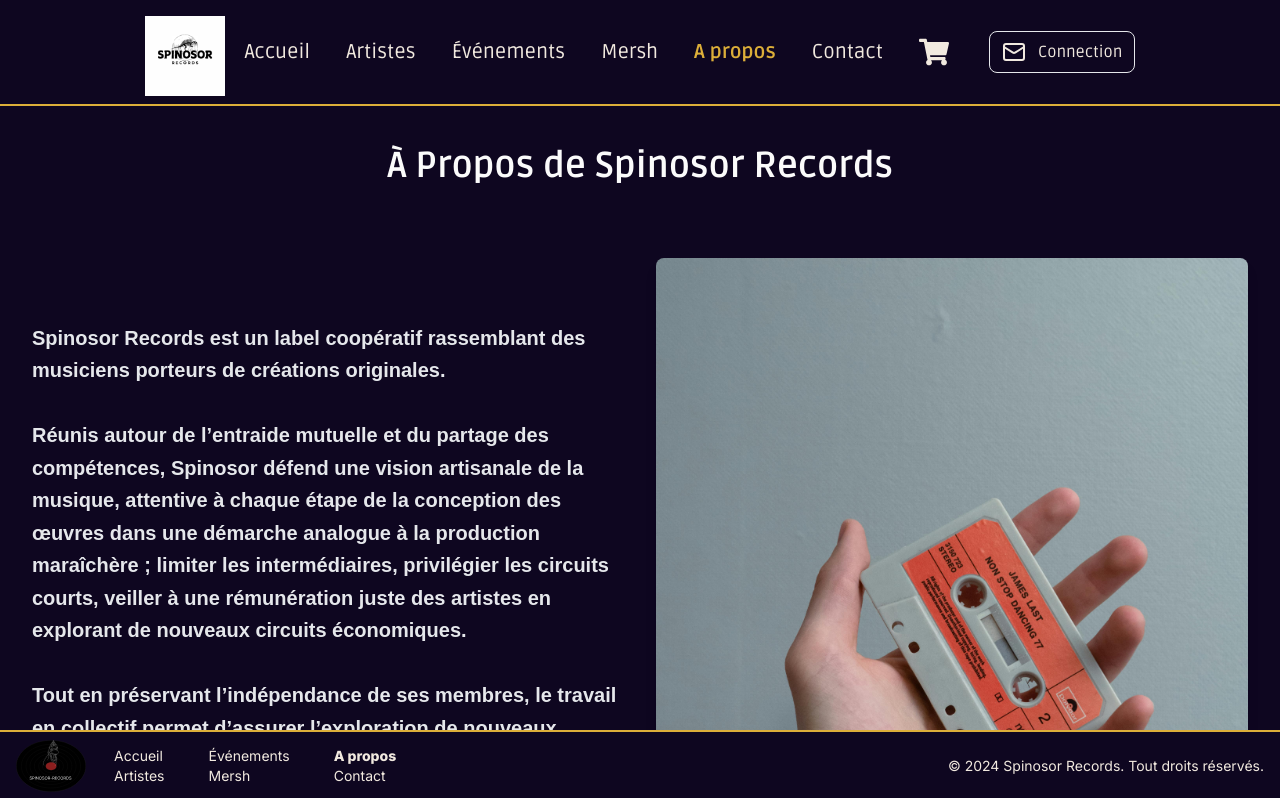
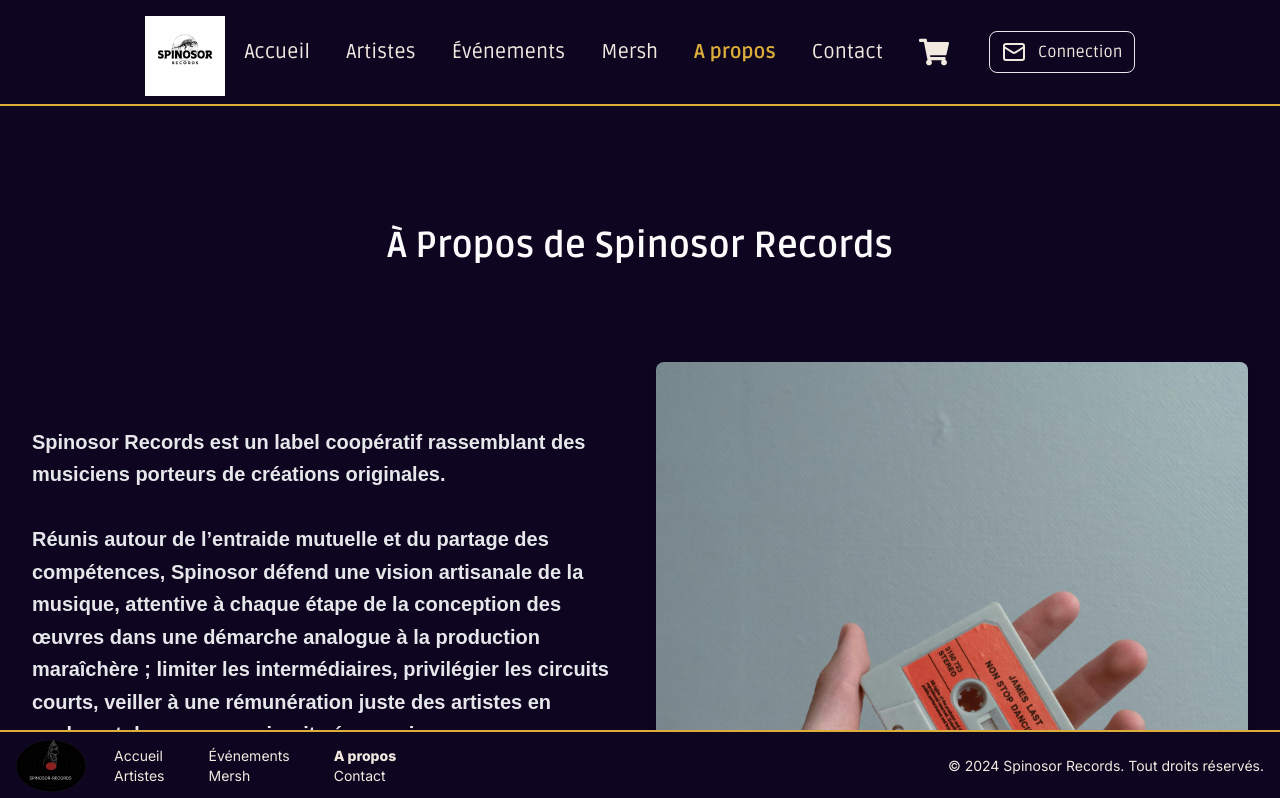
Before and after one commit to Funkysys/spinosor, a Next.js app: page /home/about in a window 1280 px wide. Shown: the top 798 px of the page. Built offline with nearby package versions, Linux system fonts and the light colour scheme; no server answers; a web font is replaced by a local one; what tailwindcss-animated would draw is missing.

Commit message:
upgrade backend

```diff
--- a/app/home/about/page.tsx
+++ b/app/home/about/page.tsx
@@ -10,7 +10,7 @@
 
   return (
     <div className="container min:h-[100vh] mx-auto py-10 px-4 animate-fade-right animate-once animate-duration-[1000ms] animate-ease-in-out ">
-      <h1 className="text-4xl font-bold font-ruda text-center mb-14">
+      <h1 className="text-4xl font-bold font-ruda text-center my-20">
         À Propos de Spinosor Records
       </h1>
 
```
